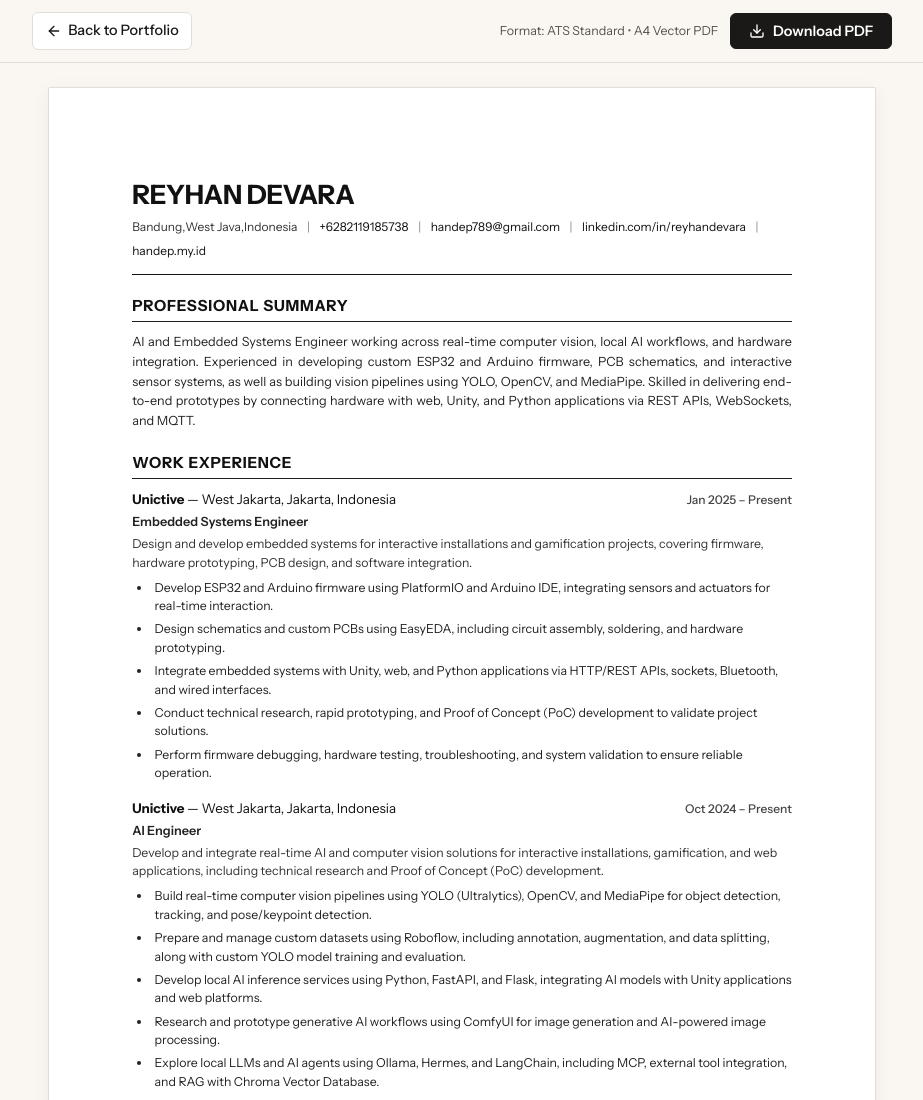
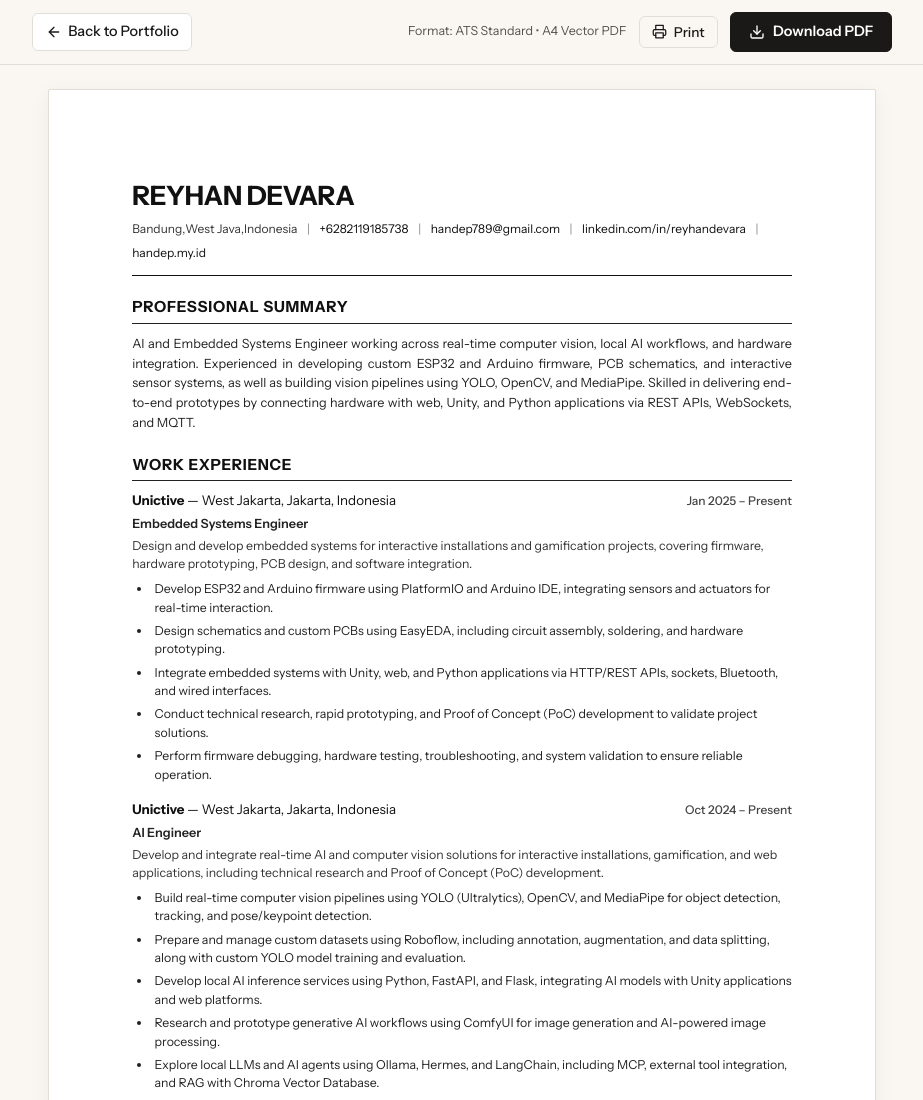
Before and after one commit to Handepp/portofolio, a website: page cv.html in a window 1280 px wide. Shown: the top 1100 px of the page, without its empty margins (178-1101 px from the left). Drawn offline with Linux system fonts and the light colour scheme.

Commit message:
feat(cv): support direct PDF download and add PDF build script

```diff
--- a/assets/css/cv.css
+++ b/assets/css/cv.css
@@ -102,15 +102,38 @@ body.cv-body {
   cursor: pointer;
   transition: all 0.15s ease;
   font-family: inherit;
+  text-decoration: none;
 }
 
 .cv-download-btn:hover {
   background-color: #33312e;
+  color: #ffffff;
   transform: translateY(-1px);
 }
 
 .cv-download-btn:active {
   transform: translateY(0);
+}
+
+.cv-print-btn {
+  display: inline-flex;
+  align-items: center;
+  gap: 0.4rem;
+  font-size: 0.85rem;
+  font-weight: 500;
+  color: var(--cv-text);
+  background: transparent;
+  padding: 0.45rem 0.8rem;
+  border-radius: 6px;
+  border: 1px solid var(--cv-border);
+  cursor: pointer;
+  transition: all 0.15s ease;
+  font-family: inherit;
+}
+
+.cv-print-btn:hover {
+  background: #f4efe7;
+  border-color: #cbbead;
 }
 
 .cv-toolbar-tip {
--- a/cv.html
+++ b/cv.html
@@ -28,10 +28,14 @@
       </div>
       <div class="cv-toolbar-right">
         <span class="cv-toolbar-tip screen-only">Format: ATS Standard &bull; A4 Vector PDF</span>
-        <button type="button" class="cv-download-btn" id="downloadPdfBtn" aria-label="Download CV as PDF">
+        <button type="button" class="cv-print-btn screen-only" id="printCvBtn" title="Print document" aria-label="Print CV">
+          <svg width="15" height="15" viewBox="0 0 24 24" fill="none" stroke="currentColor" stroke-width="2" stroke-linecap="round" stroke-linejoin="round" aria-hidden="true"><polyline points="6 9 6 2 18 2 18 9"></polyline><path d="M6 18H4a2 2 0 0 1-2-2v-5a2 2 0 0 1 2-2h16a2 2 0 0 1 2 2v5a2 2 0 0 1-2 2h-2"></path><rect x="6" y="14" width="12" height="8"></rect></svg>
+          Print
+        </button>
+        <a href="assets/docs/Reyhan_Devara_CV_ATS.pdf" download="Reyhan_Devara_CV_ATS.pdf" class="cv-download-btn" id="downloadPdfBtn" aria-label="Download CV as PDF">
           <svg width="16" height="16" viewBox="0 0 24 24" fill="none" stroke="currentColor" stroke-width="2" stroke-linecap="round" stroke-linejoin="round" aria-hidden="true"><path d="M21 15v4a2 2 0 0 1-2 2H5a2 2 0 0 1-2-2v-4"></path><polyline points="7 10 12 15 17 10"></polyline><line x1="12" y1="15" x2="12" y2="3"></line></svg>
           Download PDF
-        </button>
+        </a>
       </div>
     </div>
   </aside>
@@ -200,9 +204,9 @@
 
   <script>
     document.addEventListener('DOMContentLoaded', function () {
-      var downloadBtn = document.getElementById('downloadPdfBtn');
-      if (downloadBtn) {
-        downloadBtn.addEventListener('click', function () {
+      var printBtn = document.getElementById('printCvBtn');
+      if (printBtn) {
+        printBtn.addEventListener('click', function () {
           window.print();
         });
       }
--- a/package.json
+++ b/package.json
@@ -3,7 +3,8 @@
   "private": true,
   "scripts": {
     "build:css": "tailwindcss -i ./assets/css/tailwind-input.css -o ./assets/css/tailwind.css --minify",
-    "watch:css": "tailwindcss -i ./assets/css/tailwind-input.css -o ./assets/css/tailwind.css --watch"
+    "watch:css": "tailwindcss -i ./assets/css/tailwind-input.css -o ./assets/css/tailwind.css --watch",
+    "build:pdf": "node scripts/generate-pdf.js"
   },
   "devDependencies": {
     "@tailwindcss/forms": "^0.5.10",
```
Also changed, not shown: scripts/generate-pdf.js (added, +39 -0 lines), 1 other file.
